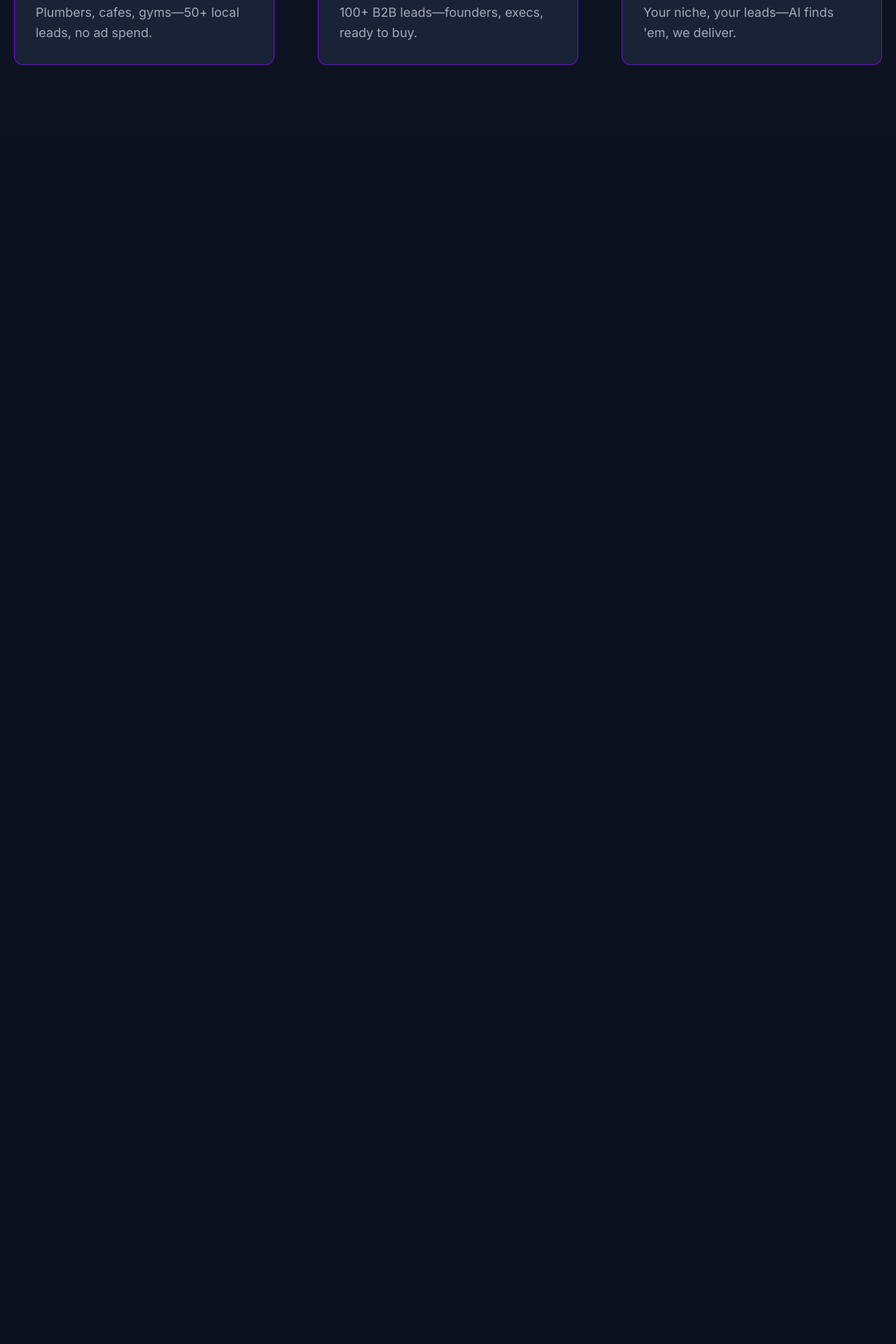
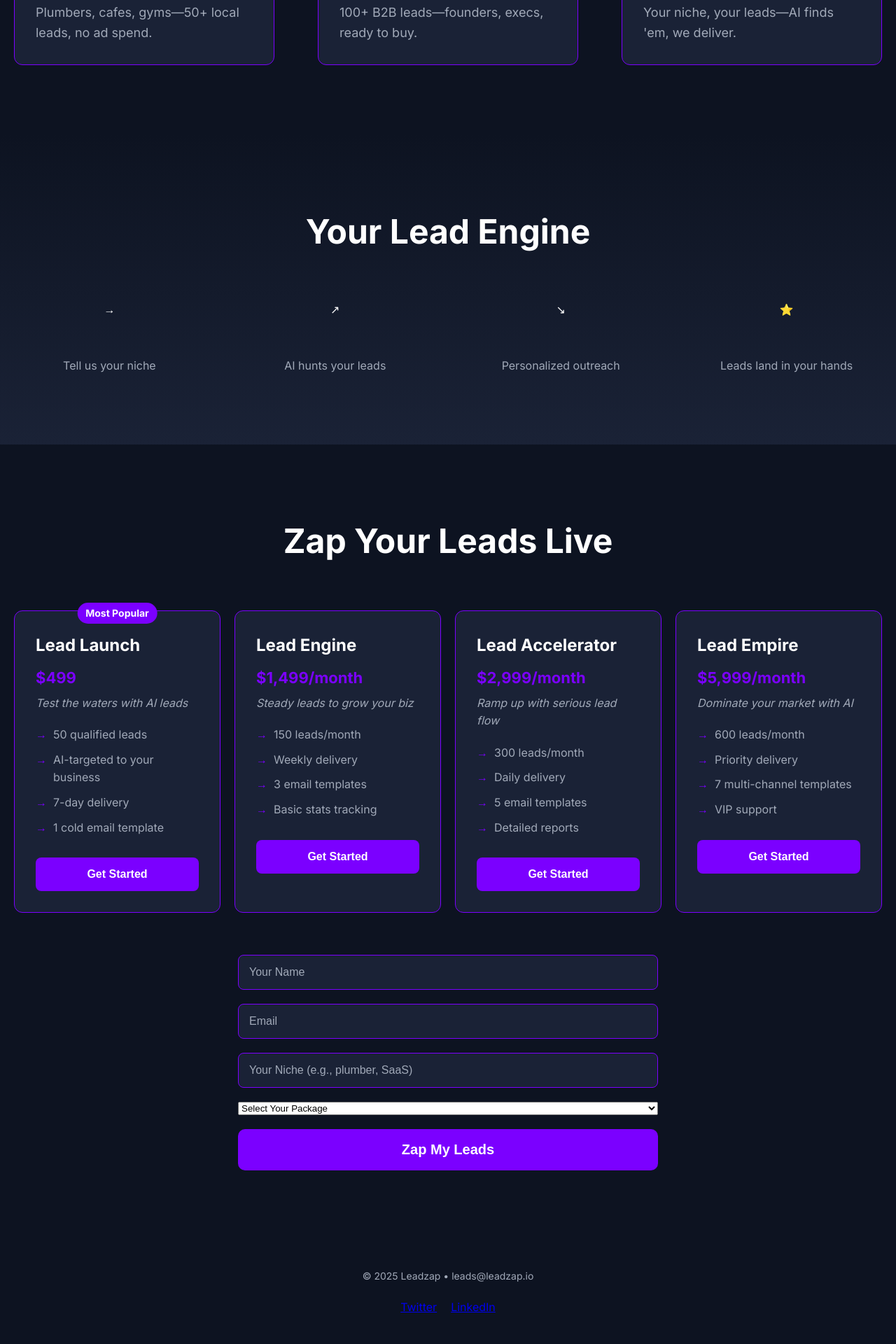
Before and after one commit to tacari/leadgen, a Flask app: page / in a window 1280 px wide. Shown: the part 1117-3037 px from the top of the page at 70% size. Before the commit the page ends 1210 px from the top, so only its background shows below. Run offline with Flask 3, Linux system fonts and the light colour scheme.

Commit message:
Agent query: Can you access the /test endpoint and see the message 'Flask server is running!'?
Implement landing page with pricing and signup form, including improved navigation and form submission handling.

Screenshot: https://storage.googleapis.com/screenshot-production-us-central1/d384f029-ca4c-4484-afd7-9594b5df40a9/73f1eb65-10fa-41f3-9955-5021b9d027ae.jpg

```diff
--- a/output/dentist_leads.csv
+++ b/output/dentist_leads.csv
@@ -38,3 +38,8 @@ Dr. Smith 2,Bright Smile Dental 2,dr.smith2@brightsmile.example.com,(555) 555-10
 Dr. Smith 3,Bright Smile Dental 3,dr.smith3@brightsmile.example.com,(555) 555-1002,New York,Sample Data,2025-02-25T03:15:27.492789
 Dr. Smith 4,Bright Smile Dental 4,dr.smith4@brightsmile.example.com,(555) 555-1003,New York,Sample Data,2025-02-25T03:15:27.492792
 Dr. Smith 5,Bright Smile Dental 5,dr.smith5@brightsmile.example.com,(555) 555-1004,New York,Sample Data,2025-02-25T03:15:27.492794
+Dr. Smith 1,Bright Smile Dental 1,dr.smith1@brightsmile.example.com,(555) 555-1000,New York,Sample Data,2025-02-25T03:19:11.139804
+Dr. Smith 2,Bright Smile Dental 2,dr.smith2@brightsmile.example.com,(555) 555-1001,New York,Sample Data,2025-02-25T03:19:11.139817
+Dr. Smith 3,Bright Smile Dental 3,dr.smith3@brightsmile.example.com,(555) 555-1002,New York,Sample Data,2025-02-25T03:19:11.139820
+Dr. Smith 4,Bright Smile Dental 4,dr.smith4@brightsmile.example.com,(555) 555-1003,New York,Sample Data,2025-02-25T03:19:11.139822
+Dr. Smith 5,Bright Smile Dental 5,dr.smith5@brightsmile.example.com,(555) 555-1004,New York,Sample Data,2025-02-25T03:19:11.139824
--- a/static/js/script.js
+++ b/static/js/script.js
@@ -12,7 +12,6 @@ const observer = new IntersectionObserver((entries) => {
     });
 }, observerOptions);
 
-// Observe all cards and steps
 document.addEventListener('DOMContentLoaded', () => {
     // Observe cards
     document.querySelectorAll('.card').forEach(card => {
@@ -31,12 +30,25 @@ document.addEventListener('DOMContentLoaded', () => {
     }
 
     // Smooth scroll for navigation
-    document.querySelectorAll('a[href^="#"]').forEach(anchor => {
-        anchor.addEventListener('click', function (e) {
+    document.querySelectorAll('a[href^="#"], button[onclick]').forEach(element => {
+        const clickHandler = (e) => {
             e.preventDefault();
-            document.querySelector(this.getAttribute('href')).scrollIntoView({
+            const targetId = element.getAttribute('href') ||
+                           element.getAttribute('onclick').match(/getElementById\('([^']+)'\)/)[1];
+            document.getElementById(targetId)?.scrollIntoView({
                 behavior: 'smooth'
             });
+        };
+
+        element.addEventListener('click', clickHandler);
+    });
+
+    // Form submission handler
+    const form = document.querySelector('.signup-form');
+    if (form) {
+        form.addEventListener('submit', (e) => {
+            e.preventDefault();
+            alert('Thanks! We\'ll be in touch soon.');
         });
-    });
+    }
 });
--- a/templates/landing.html
+++ b/templates/landing.html
@@ -13,7 +13,7 @@
             <div class="orb"></div>
             <h1>Leadzap: Leads for Anyone, Powered by AI</h1>
             <p>Small businesses and SaaS—100+ leads, delivered fast.</p>
-            <button onclick="document.getElementById('pitch').scrollIntoView({behavior: 'smooth'})">
+            <button onclick="document.getElementById('signup').scrollIntoView({behavior: 'smooth'})">
                 Launch Your Leads
             </button>
         </div>
@@ -39,6 +39,119 @@
         </div>
     </section>
 
+    <section class="how-it-works">
+        <div class="container">
+            <h2>Your Lead Engine</h2>
+            <div class="steps">
+                <div class="step">
+                    <div class="icon">→</div>
+                    <p>Tell us your niche</p>
+                </div>
+                <div class="step">
+                    <div class="icon">↗</div>
+                    <p>AI hunts your leads</p>
+                </div>
+                <div class="step">
+                    <div class="icon">↘</div>
+                    <p>Personalized outreach</p>
+                </div>
+                <div class="step">
+                    <div class="icon">⭐</div>
+                    <p>Leads land in your hands</p>
+                </div>
+            </div>
+        </div>
+    </section>
+
+    <section id="signup" class="signup">
+        <div class="container">
+            <h2>Zap Your Leads Live</h2>
+            <div class="packages">
+                <div class="package">
+                    <div class="popular-tag">Most Popular</div>
+                    <h3>Lead Launch</h3>
+                    <p class="price">$499</p>
+                    <p class="tagline">Test the waters with AI leads</p>
+                    <ul>
+                        <li>50 qualified leads</li>
+                        <li>AI-targeted to your business</li>
+                        <li>7-day delivery</li>
+                        <li>1 cold email template</li>
+                    </ul>
+                    <button onclick="document.getElementById('signupForm').scrollIntoView({behavior: 'smooth'})">
+                        Get Started
+                    </button>
+                </div>
+                <div class="package">
+                    <h3>Lead Engine</h3>
+                    <p class="price">$1,499/month</p>
+                    <p class="tagline">Steady leads to grow your biz</p>
+                    <ul>
+                        <li>150 leads/month</li>
+                        <li>Weekly delivery</li>
+                        <li>3 email templates</li>
+                        <li>Basic stats tracking</li>
+                    </ul>
+                    <button onclick="document.getElementById('signupForm').scrollIntoView({behavior: 'smooth'})">
+                        Get Started
+                    </button>
+                </div>
+                <div class="package">
+                    <h3>Lead Accelerator</h3>
+                    <p class="price">$2,999/month</p>
+                    <p class="tagline">Ramp up with serious lead flow</p>
+                    <ul>
+                        <li>300 leads/month</li>
+                        <li>Daily delivery</li>
+                        <li>5 email templates</li>
+                        <li>Detailed reports</li>
+                    </ul>
+                    <button onclick="document.getElementById('signupForm').scrollIntoView({behavior: 'smooth'})">
+                        Get Started
+                    </button>
+                </div>
+                <div class="package">
+                    <h3>Lead Empire</h3>
+                    <p class="price">$5,999/month</p>
+                    <p class="tagline">Dominate your market with AI</p>
+                    <ul>
+                        <li>600 leads/month</li>
+                        <li>Priority delivery</li>
+                        <li>7 multi-channel templates</li>
+                        <li>VIP support</li>
+                    </ul>
+                    <button onclick="document.getElementById('signupForm').scrollIntoView({behavior: 'smooth'})">
+                        Get Started
+                    </button>
+                </div>
+            </div>
+
+            <form id="signupForm" class="signup-form">
+                <input type="text" name="name" placeholder="Your Name" required>
+                <input type="email" name="email" placeholder="Email" required>
+                <input type="text" name="niche" placeholder="Your Niche (e.g., plumber, SaaS)" required>
+                <select name="package" required>
+                    <option value="">Select Your Package</option>
+                    <option value="launch">Lead Launch - $499</option>
+                    <option value="engine">Lead Engine - $1,499/mo</option>
+                    <option value="accelerator">Lead Accelerator - $2,999/mo</option>
+                    <option value="empire">Lead Empire - $5,999/mo</option>
+                </select>
+                <button type="submit">Zap My Leads</button>
+            </form>
+        </div>
+    </section>
+
+    <footer>
+        <div class="container">
+            <p>© 2025 Leadzap • leads@leadzap.io</p>
+            <div class="social">
+                <a href="#" target="_blank">Twitter</a>
+                <a href="#" target="_blank">LinkedIn</a>
+            </div>
+        </div>
+    </footer>
+
     <script src="{{ url_for('static', filename='js/script.js') }}"></script>
 </body>
 </html>
--- a/web_app.py
+++ b/web_app.py
@@ -5,7 +5,7 @@ import traceback
 import socket
 import time
 
-# Configure logging
+# Configure logging with more detail
 logging.basicConfig(
     level=logging.DEBUG,
     format='%(asctime)s - %(name)s - %(levelname)s - %(message)s'
@@ -19,6 +19,7 @@ static_dir = os.path.abspath('static')
 logger.info(f"Template directory: {template_dir}")
 logger.info(f"Static directory: {static_dir}")
 
+# Ensure directories exist
 if not os.path.exists(template_dir):
     os.makedirs(template_dir)
     logger.info(f"Created template directory: {template_dir}")
@@ -36,6 +37,8 @@ def landing():
     """Landing page with pricing packages"""
     try:
         logger.info("Attempting to render landing page")
+        logger.debug(f"Files in template dir: {os.listdir(template_dir)}")
+        logger.debug(f"Files in static dir: {os.listdir(static_dir)}")
         return render_template('landing.html')
     except Exception as e:
         logger.error(f"Error rendering landing page: {str(e)}")
@@ -47,9 +50,14 @@ def health():
     """Health check endpoint"""
     return "ok"
 
+@app.route('/test')
+def test():
+    """Test route to verify server is running"""
+    return "Flask server is running!"
+
 if __name__ == '__main__':
     try:
-        # Try to release the port if it's in a TIME_WAIT state
+        # Clean socket handling
         sock = socket.socket(socket.AF_INET, socket.SOCK_STREAM)
         sock.setsockopt(socket.SOL_SOCKET, socket.SO_REUSEADDR, 1)
         try:
```
Also changed, not shown: output/emails/dentist_20250225_031913_email.txt (added, +22 -0 lines), output/emails/dentist_20250225_031916_email.txt (added, +21 -0 lines), output/emails/dentist_20250225_031919_email.txt (added, +19 -0 lines), output/emails/dentist_20250225_031921_email.txt (added, +20 -0 lines), output/emails/dentist_20250225_031924_email.txt (added, +22 -0 lines).
